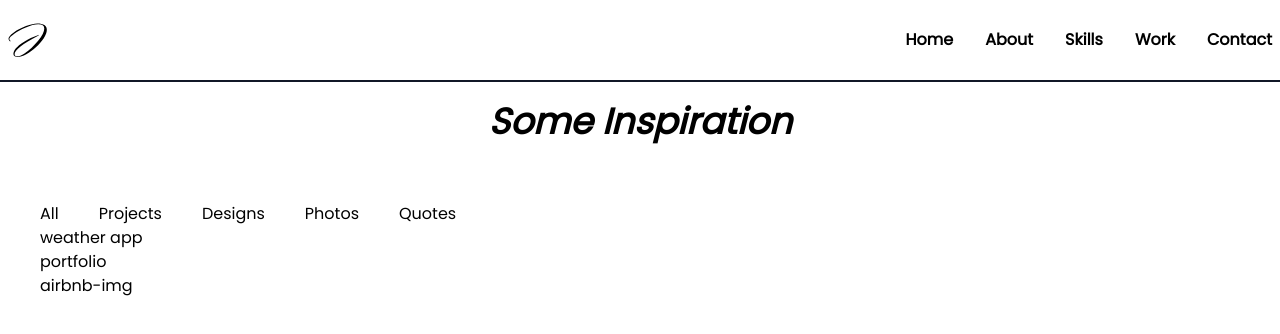
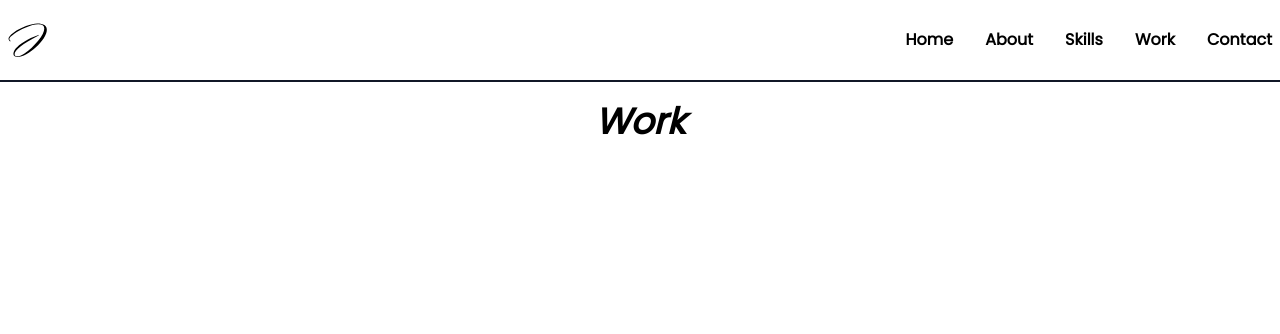
Before and after one commit to Rutuza/Vite-Portfolio, a React (Vite) app: page /work in a window 1280 px wide. Shown: the top 334 px of the page. Built offline with nearby package versions, Linux system fonts and the light colour scheme.

Commit message:
anonymous commit

```diff
--- a/src/pages/Contact.jsx
+++ b/src/pages/Contact.jsx
@@ -19,9 +19,9 @@ function Contact() {
                     <h1 className='font-semibold text-3xl'>Want to connect ?</h1>
 
                     <form action="" className='grid gap-4'>
-                        <div className='font-semibold'>Name <span className='grid font-normal border-2 border-l-0 border-r-0 border-t-0 outline-none'><input type="text" name='username' /></span></div>
-                        <div className='font-semibold'>Email <span className='grid font-normal border-2 border-l-0 border-r-0 border-t-0 outline-none'><input type="email" /></span></div>
-                        <div className='font-semibold'>Message <span className='grid font-normal border-2 border-l-0 border-r-0 border-t-0 outline-none'><input type="text" name='message'/></span> </div>
+                        <label className='font-semibold'>Name <span className='grid font-normal border-2 border-l-0 border-r-0 border-t-0'><input type="text" name='username' /></span></label>
+                        <label className='font-semibold'>Email <span className='grid font-normal border-2 border-l-0 border-r-0 border-t-0 outline-none'><input type="email" /></span></label>
+                        <label className='font-semibold'>Message <span className='grid font-normal border-2 border-l-0 border-r-0 border-t-0 outline-none'><input type="text" name='message'/></span> </label>
                     </form>
                     <div className='bg-black text-violet-400 font-semibold border-2 rounded-md p-4 hover:bg-transparent hover:border-black max-sm:block max-sm:m-auto max-sm:w-2/5 sm:w-2/5 sm:block sm:m-auto text-center'>
                         <button type="button" className='text-center'>Send</button>
--- a/src/pages/Work.jsx
+++ b/src/pages/Work.jsx
@@ -7,8 +7,8 @@ function Work() {
   return (
     <>
       <section className='font-pop'>
-        <center className="text-4xl font-bold italic m-5">Some Inspiration</center>
-        <div className='p-10'> {/*list */}
+        <center className="text-4xl font-bold italic m-5">Work</center>
+        {/* <div className='p-10'>
             <ul className='flex items-center justify-start gap-10'>
                 {work_des.map((item, index) => (<li key={index}>{item}</li>))}
             </ul>
@@ -19,18 +19,7 @@ function Work() {
               </ul>
             </div>
 
-          {/* <div className=" flex flex-wrap p-10 gap-5">
-            <div className="bg-gray-200 h-80 hover:bg-violet-200 text-center group img relative">
-              <div className='text-white h-full flex items-center justify-center text-3xl opacity-0 group-hover:opacity-100 absolute top-1/2 left-1/2 -translate-x-1/2 -translate-y-1/2'>xyz</div>
-              <img src="http://source.unsplash.com/550x320/?weather" alt="" srcset="" className=''/>
-            </div>
-            <div className="bg-gray-200 h-80 hover:bg-violet-200 text-center group img">
-              <img src="http://source.unsplash.com/550x320/?birds" alt="" srcset="" className=''/>
-              <div className='h-full flex items-center justify-center text-3xl opacity-0 group-hover:opacity-100 absolute'>xyz</div>
-            </div>
-          </div> */}
-
-        </div>
+        </div> */}
       </section>
     </>
   );
```
